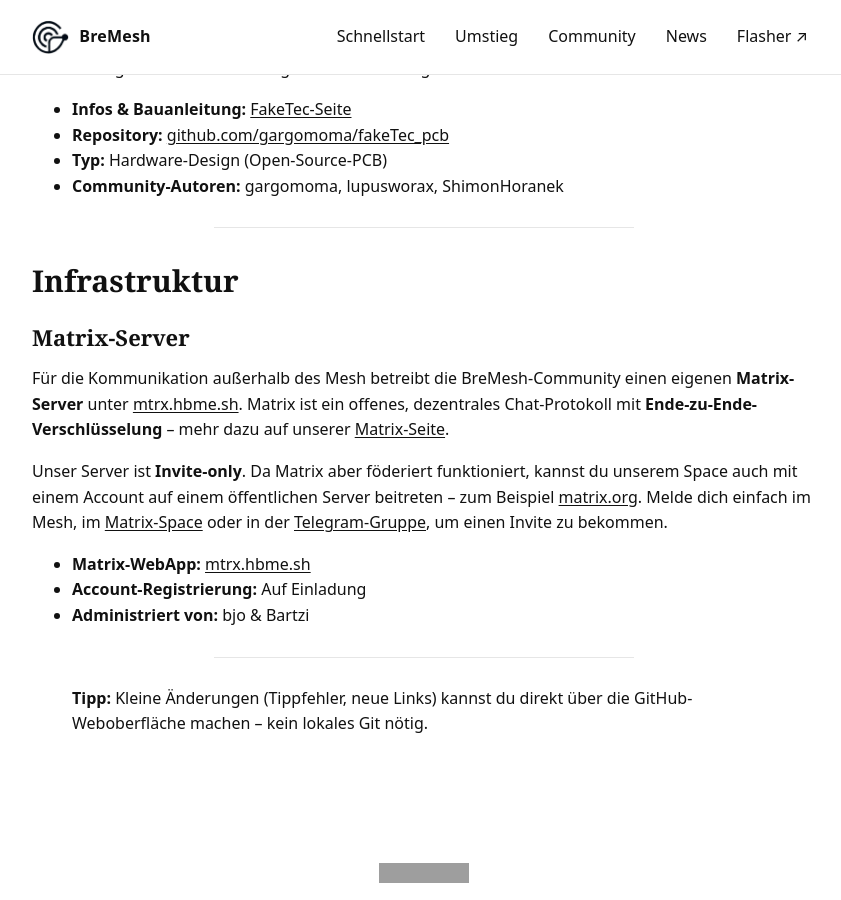
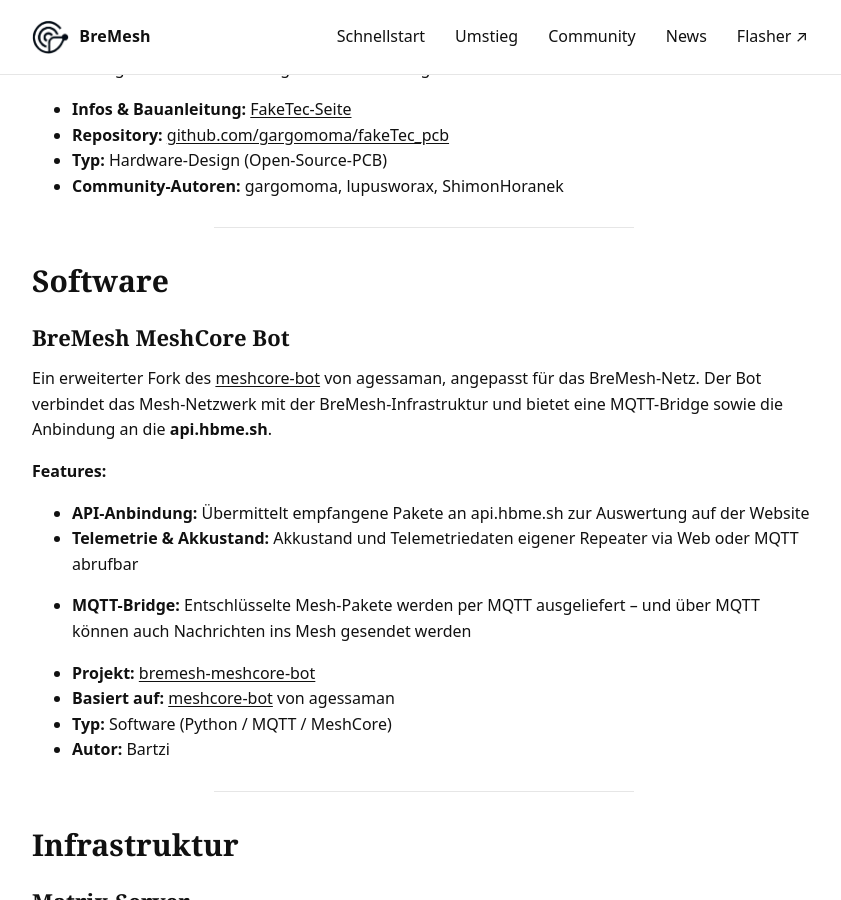
Before and after one commit to NordCen/BreMeshPeople, a Jekyll site: the page built from community-builds.md, in a window 1280 px wide and 900 px high, scrolled down 2113 px. Shown: the whole window, without its empty margins (216-1057 px from the left). Built offline with Jekyll 4.4.1, drawn with Linux system fonts in a browser that asks for light colours; grey boxes are pictures that could not be loaded.

Commit message:
Add BreMesh MeshCore Bot documentation and project details

```diff
--- a/community-builds.md
+++ b/community-builds.md
@@ -76,6 +76,26 @@
 <hr>
 
 
+## Software
+
+### BreMesh MeshCore Bot
+
+Ein erweiterter Fork des [meshcore-bot](https://github.com/agessaman/meshcore-bot) von agessaman, angepasst für das BreMesh-Netz. Der Bot verbindet das Mesh-Netzwerk mit der BreMesh-Infrastruktur und bietet eine MQTT-Bridge sowie die Anbindung an die **api.hbme.sh**.
+
+**Features:**
+
+- **API-Anbindung:** Übermittelt empfangene Pakete an api.hbme.sh zur Auswertung auf der Website
+- **Telemetrie & Akkustand:** Akkustand und Telemetriedaten eigener Repeater via Web oder MQTT abrufbar
+- **MQTT-Bridge:** Entschlüsselte Mesh-Pakete werden per MQTT ausgeliefert – und über MQTT können auch Nachrichten ins Mesh gesendet werden
+
+- **Projekt:** [bremesh-meshcore-bot](https://github.com/robrec/bremesh-meshcore-bot)
+- **Basiert auf:** [meshcore-bot](https://github.com/agessaman/meshcore-bot) von agessaman
+- **Typ:** Software (Python / MQTT / MeshCore)
+- **Autor:** Bartzi
+
+<hr>
+
+
 ## Infrastruktur
 
 ### Matrix-Server
```
Also changed, not shown: _posts/2026-03-09-bremesh-meshcore-bot.md (added, +26 -0 lines), community.md (+1 -0 lines).
